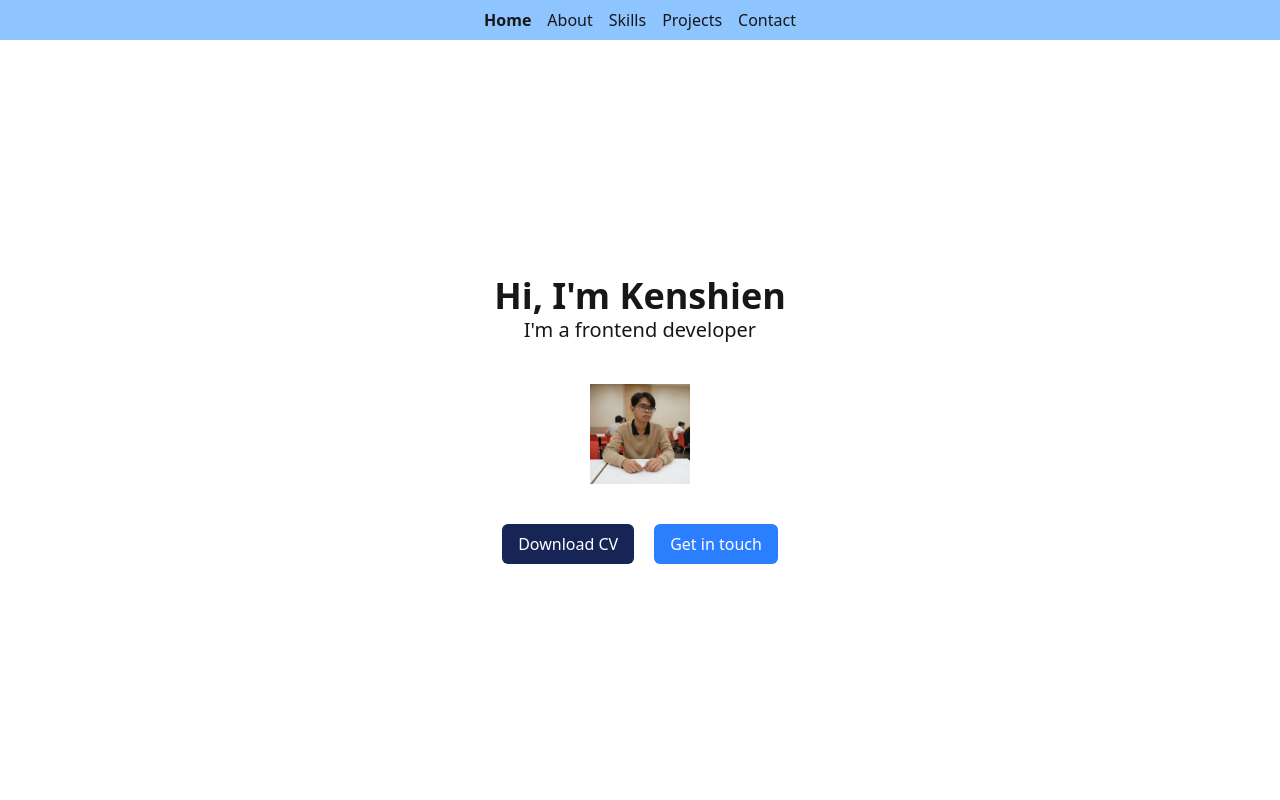
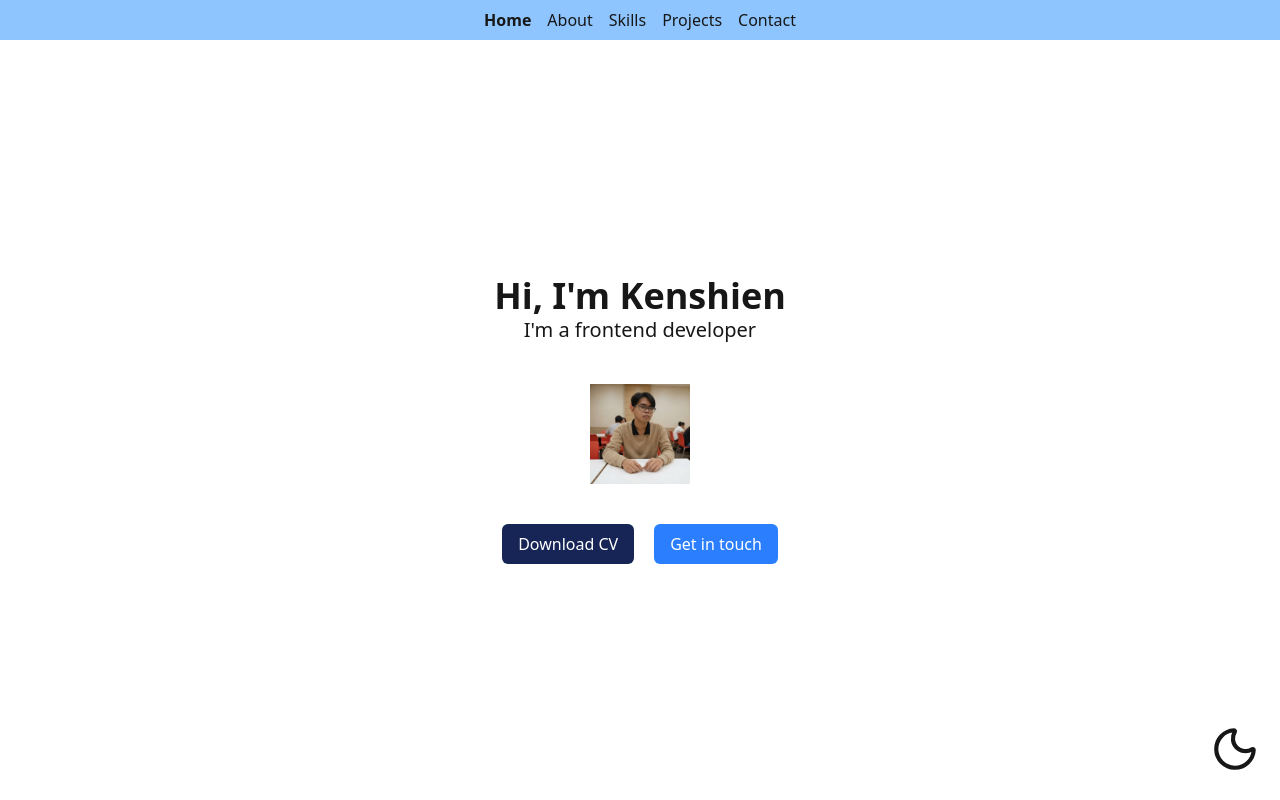
Before and after one commit to KenshienAlao/Portfolio, a Next.js app: page / in a window 1280 px wide. Built offline with nearby package versions, Linux system fonts and the light colour scheme.

Commit message:
add the theme toggle

```diff
--- a/src/app/components/ui/themeToggle.tsx
+++ b/src/app/components/ui/themeToggle.tsx
@@ -1,10 +1,13 @@
 import { Sun, Moon } from "lucide-react";
+import { useTheme } from "next-themes";
 
 export function ThemeToggle() {
+  const { theme, setTheme } = useTheme();
   return (
-    <button>
-      <Sun size={24} />
-      <Moon size={24} />
-    </button>
+    <div className="fixed bottom-5 right-5 z-50">
+      <button onClick={() => setTheme(theme === "dark" ? "light" : "dark")}>
+        {theme === "dark" ? <Sun size={50} /> : <Moon size={50} />}
+      </button>
+    </div>
   );
 }
--- a/src/app/page.tsx
+++ b/src/app/page.tsx
@@ -9,6 +9,7 @@ import { Skills } from "@/app/components/Skills";
 import { Projects } from "@/app/components/Projects";
 import { Contact } from "@/app/components/Contact";
 import { NavbarMobile } from "@/app/components/NavbarMobile";
+import { ThemeToggle } from "./components/ui/themeToggle";
 
 /**
  * @param activeSection - active section
@@ -45,6 +46,7 @@ export default function Home() {
         {activeSection === "Projects" && <Projects />}
         {activeSection === "Contact" && <Contact />}
       </main>
+      <ThemeToggle />
     </div>
   );
 }
```
